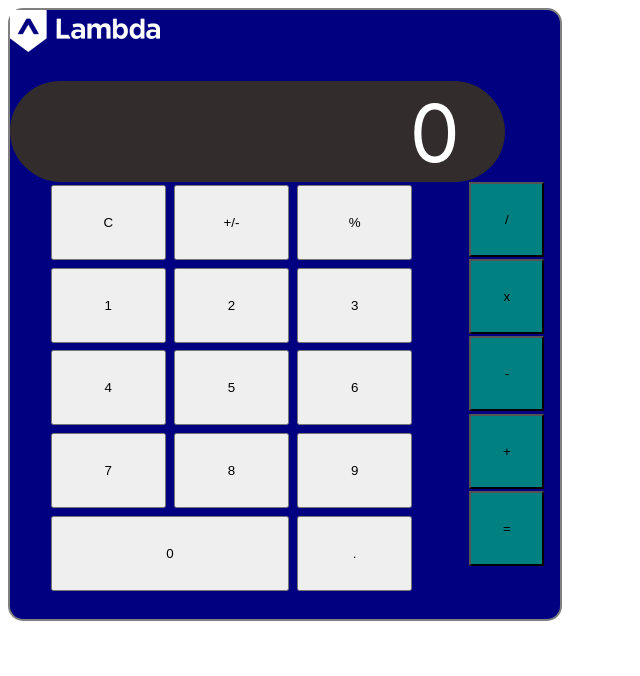
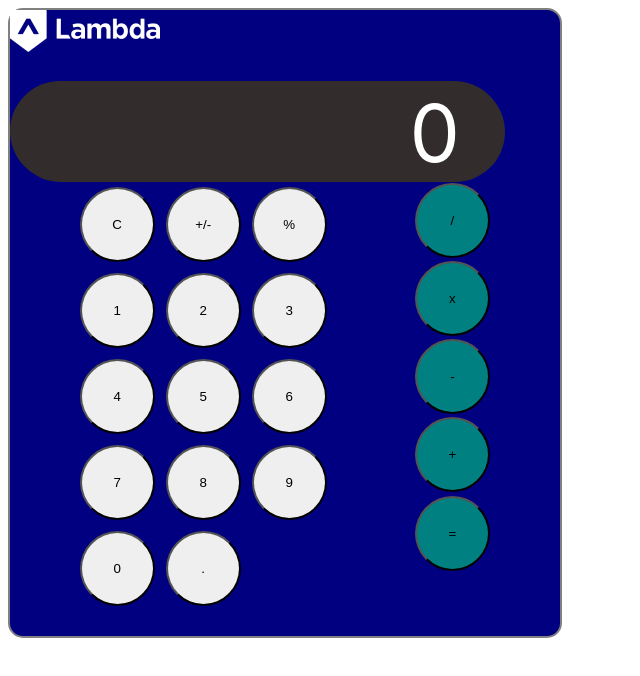
Before and after one commit to bloominstituteoftechnology/lambda-calculator, a React (Create React App) app: page / in a window 1280 px wide. Shown: the top 676 px of the page, without its empty margins (0-640 px from the left). Built offline with nearby package versions, Linux system fonts and the light colour scheme.

Commit message:
position2

```diff
--- a/src/App.css
+++ b/src/App.css
@@ -30,20 +30,21 @@
 }
 .cal1 {
   display: flex;
-  width: 70%;
+  width: 50%;
   flex-direction: column;
 
 }
 .cal2 {
   display: flex;
   flex-direction: column;
-  width: 10%;
+  width: 15%;
 }
 
 button {
   width: 75px;
   height: 75px;
   margin: 2%;
+  border-radius: 100%;
 }
 
 .op_button {
@@ -51,17 +52,22 @@ button {
 }
 
 .number_button {
-  width: 30%;
-  margin: 1%;
+  /* width: 30%;
+  height: 75px;
+  margin: 1%; */
 }
 
-.number_button:nth-child(10){
+/* .number_button:nth-child(10){
   width: 62%;
+} */
+
+.sp_button {
+  /* width: 30%;
+  margin: 1%;
+  height: 75px; */
+
 }
 
-.sp_button {
-  width: 30%;
-  margin: 1%;
-  height: 75px;
-
+.numbers {
+  width: 100%
 }
--- a/src/components/ButtonComponents/OperatorButtons/Operators.js
+++ b/src/components/ButtonComponents/OperatorButtons/Operators.js
@@ -9,7 +9,7 @@ const Operators = () => {
   const [operator] = useState(operators);
   // STEP 2 - add the imported data to state
   return (
-    <div className="operators">
+    <div className="numbers">
       {operator.map((operator, index) => (
         <OperatorButton key={index} operator={operator} />
       ))}
--- a/src/components/ButtonComponents/SpecialButtons/Specials.js
+++ b/src/components/ButtonComponents/SpecialButtons/Specials.js
@@ -12,7 +12,7 @@ const Specials = () => {
   // STEP 2 - add the imported data to state
 
   return (
-    <div className="specials">
+    <div className="numbers">
       {special.map((button, index) => (
         <SpecialButton key={index} button={button} />
       ))}
```
